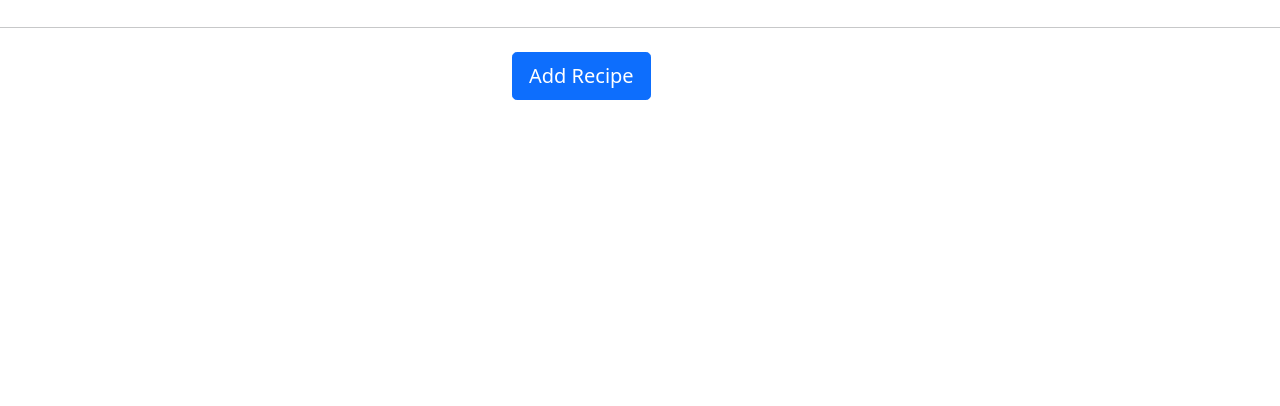
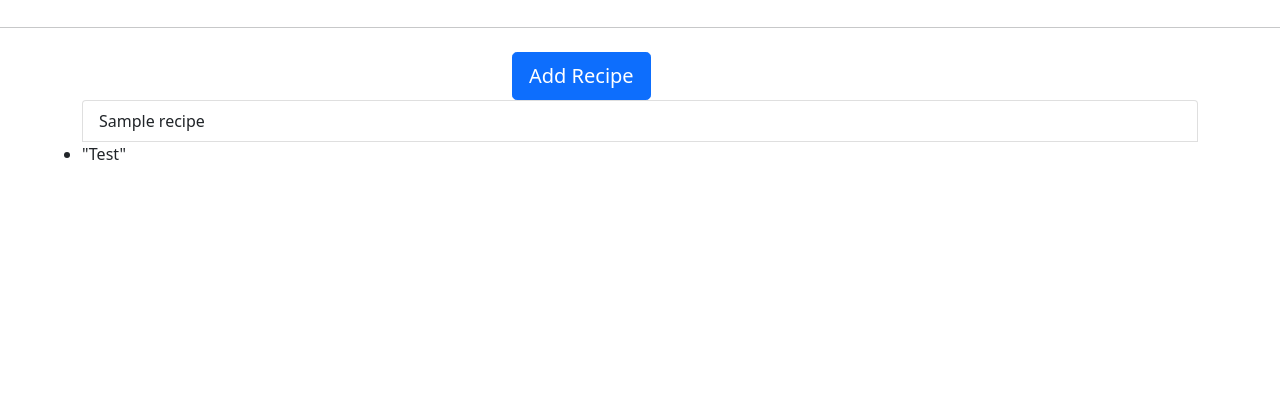
Before and after one commit to Adamruns/CookieProject, a Django app: template recipes/templates/recipes/index.html in a window 1280 px wide. Shown: the part 335-741 px from the top of the page. Run offline with Django 3.2, Linux system fonts and the light colour scheme; the template is opened without the code that fills it: values that come from a table or form of the project are taken from there, others are empty; tables that the repository leaves empty hold one stand-in row (values such as "Sample post").

Commit message:
Tried getting recipes to show again. Still didn't work

```diff
--- a/recipes/templates/recipes/index.html
+++ b/recipes/templates/recipes/index.html
@@ -8,12 +8,16 @@
         <a class="btn btn-primary btn-lg" id="add-recipe-button" href="{% url 'recipes_recipe_add' %}" role="button">Add Recipe</a>
     </div>
 {% endblock heading %}
-
-<ul class="list-group t20">
-    {% for Recipe in recipe_info %}
+{% block content %}
+<div>
+    <ul class="list-group t20">
+    {% for Recipe in recipes %}
     <li class="list-group-item">{{ Recipe.title }}</li>
+    <li>"Test"</li>
     {% endfor %}
 </ul>
+</div>
+{% endblock content %}
 from django.contrib import admin
 from .models import Post
 
--- a/recipes/views.py
+++ b/recipes/views.py
@@ -8,9 +8,9 @@ from . import models
 
 class IndexView(View):
     def get(self, request):
-        recipe_info = Recipe.objects.order_by('id')
+        recipes = Recipe.objects.order_by('id')
         context = {
-            'recipe_info': recipe_info,
+            'recipes': recipes,
             'title': 'Cookies',
             'recipes': ''
         }
```
